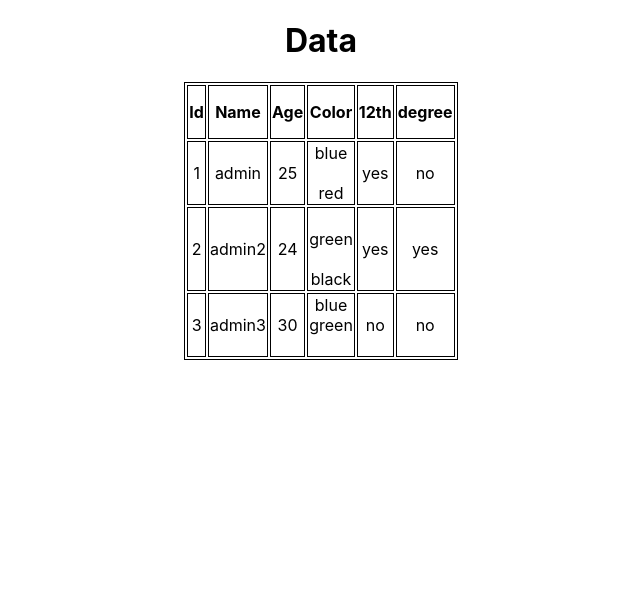
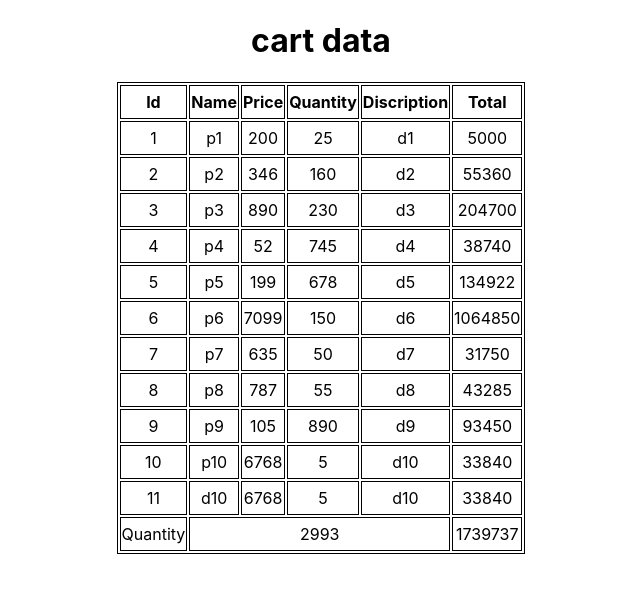
Before and after one commit to Niklathiya/myfirst, a React (Create React App) app: page / in a window 1280 px wide. Shown: the top 592 px of the page, without its empty margins (319-959 px from the left). Built offline with nearby package versions, Linux system fonts and the light colour scheme.

Commit message:
add cart_table

```diff
--- a/src/App.css
+++ b/src/App.css
@@ -40,7 +40,7 @@
 table, tr, th, td{
   border: 1px solid;
   width: 200px;
-  height: 50px;
+  height: 30px;
 }
 .center{
   width: 100%;
--- a/src/App.js
+++ b/src/App.js
@@ -1,102 +1,143 @@
-// import logo from './logo.svg';
-import './App.css';
+import "./App.css";
 
-// function App() {
-//   return (
-//     <div className="App">
-//       <header className="App-header">
-//         <img src={logo} className="App-logo" alt="logo" />
-//         <p>react</p>
-//         <p>
-//           Edit <code>src/App.js</code> and save to reload.
-//         </p>
-//         <p>main</p>
+const App = () => {
+    const cart = [
+      { name: "p1", price: 200, quantity: 25, discription: "d1" },
+      { name: "p2", price: 346, quantity: 160, discription: "d2" },
+      { name: "p3", price: 890, quantity: 230, discription: "d3" },
+      { name: "p4", price: 52, quantity: 745, discription: "d4" },
+      { name: "p5", price: 199, quantity: 678, discription: "d5" },
+      { name: "p6", price: 7099, quantity: 150, discription: "d6" },
+      { name: "p7", price: 635, quantity: 50, discription: "d7" },
+      { name: "p8", price: 787, quantity: 55, discription: "d8" },
+      { name: "p9", price: 105, quantity: 890, discription: "d9" },
+      { name: "p10", price: 6768, quantity: 5, discription: "d10" },
+      { name: "d10", price: 6768, quantity: 5, discription: "d10" },
+    ];
 
-//         <a
-//           className="App-link"
-//           href="https://reactjs.org"
-//           target="_blank"
-//           rel="noopener noreferrer"
-//         >
-//           Learn React
-//         </a>
-//       </header>
-//     </div>
-//   );
-// }
+    const total = cart.reduce((acc, curr)=>{
+      return acc + curr.quantity
+    },0)
+
+    const maintotal = cart.reduce((acc, curr) => {
+      return acc + (curr.quantity * curr.price);
+    }, 0);
 
 
-
-function App()
-{
-  const data =
-    [
-      {
-        name :"admin",
-        age : 25,
-        favColor : [{blue : true, green : false, red : true, black : false}],
-        study : {h_secondary : true, degree : false}
-      },
-      {
-        name :"admin2",
-        age : 24,
-        favColor : [{blue : false, green : true, red : false, black : true}],
-        study : {h_secondary : true, degree : true}
-      },
-      {
-        name :"admin3",
-        age : 30,
-        favColor : [{blue : true, green : true, red : false, black : false}],
-        study : {h_secondary : false, degree : false}
-      }
-    ]
-
-  return (
+  return(
     <div className="App">
-      <h1>Data</h1>
+      <h1>cart data</h1>
       <div className="center">
         <table>
           <thead>
             <tr>
               <th>Id</th>
               <th>Name</th>
-              <th>Age</th>
-              <th>Color</th>
-              <th>12th</th>
-              <th>degree</th>
+              <th>Price</th>
+              <th>Quantity</th>
+              <th>Discription</th>
+              <th>Total</th>
             </tr>
           </thead>
+
           <tbody>
-            {data.map((i, index) => (
+            {/* filter  */}
+            {/* {cart.filter((i)=> (i.price >200 && i.price <=900) || (i.quantity > 50 && i.quantity <=150) || (i.name.includes('d'))).map((i,index)=>( */}
+            {cart.map((i,index)=>(
               <tr key={index}>
                 <td>{index + 1}</td>
-                <td>{i.name}</td>
-                <td>{i.age}</td>
-                <td>
-                  {i.favColor.map((i) =>
-                    (
-                      <span key={index}>
-                        {i.blue === true? 'blue' : ''}<br/>
-                        {i.green === true? 'green' : ''}<br/>
-                        {i.red === true? 'red' : ''}<br/>
-                        {i.black === true? 'black' : ''}
-                      </span>
-                  ))}
-                </td>
-                {/* <td>{i.study.h_secondary === true ? 'yes' : 'no' }</td> */}
-                {/* <td>{i.study.degree === true ? 'yes' : 'no'}</td> */}
-
-                {/* if value are null or undefined */}
-                {/* <td>{i && i.study && i.study.h_secondary === true ? 'yes' : 'no'}</td> */}
-                <td>{i?.study?.h_secondary === true ? 'yes' : 'no'}</td>
-                <td>{i?.study?.degree === true ? 'yes' : 'no'}</td>
-
+                <td>{i?.name}</td>
+                <td>{i?.price}</td>
+                <td>{i?.quantity}</td>
+                <td>{i?.discription}</td>
+                <td>{i?.price * i?.quantity}</td>
               </tr>
             ))}
           </tbody>
-      </table>
+        <tr>
+          <td>Quantity</td>
+          <td colSpan={4}>{total}</td>
+          <td>{maintotal}</td>
+        </tr>
+        </table>
       </div>
     </div>
-  );
-}
+  )
+};
+
 export default App;
+
+//table =============================================================================
+// function App()
+// {
+//   const data =
+//     [
+//       {
+//         name :"admin",
+//         age : 25,
+//         favColor : [{blue : true, green : false, red : true, black : false}],
+//         study : {h_secondary : true, degree : false}
+//       },
+//       {
+//         name :"admin2",
+//         age : 24,
+//         favColor : [{blue : false, green : true, red : false, black : true}],
+//         study : {h_secondary : true, degree : true}
+//       },
+//       {
+//         name :"admin3",
+//         age : 30,
+//         favColor : [{blue : true, green : true, red : false, black : false}],
+//         study : {h_secondary : false, degree : false}
+//       }
+//     ]
+
+//   return (
+//     <div className="App">
+//       <h1>Data</h1>
+//       <div className="center">
+//         <table>
+//           <thead>
+//             <tr>
+//               <th>Id</th>
+//               <th>Name</th>
+//               <th>Age</th>
+//               <th>Color</th>
+//               <th>12th</th>
+//               <th>degree</th>
+//             </tr>
+//           </thead>
+//           <tbody>
+//             {data.map((i, index) => (
+//               <tr key={index}>
+//                 <td>{index + 1}</td>
+//                 <td>{i.name}</td>
+//                 <td>{i.age}</td>
+//                 <td>
+//                   {i.favColor.map((i) =>
+//                     (
+//                       <span key={index}>
+//                         {i.blue === true? 'blue' : ''}<br/>
+//                         {i.green === true? 'green' : ''}<br/>
+//                         {i.red === true? 'red' : ''}<br/>
+//                         {i.black === true? 'black' : ''}
+//                       </span>
+//                   ))}
+//                 </td>
+//                 {/* <td>{i.study.h_secondary === true ? 'yes' : 'no' }</td> */}
+//                 {/* <td>{i.study.degree === true ? 'yes' : 'no'}</td> */}
+
+//                 {/* if value are null or undefined */}
+//                 {/* <td>{i && i.study && i.study.h_secondary === true ? 'yes' : 'no'}</td> */}
+//                 <td>{i?.study?.h_secondary === true ? 'yes' : 'no'}</td>
+//                 <td>{i?.study?.degree === true ? 'yes' : 'no'}</td>
+
+//               </tr>
+//             ))}
+//           </tbody>
+//       </table>
+//       </div>
+//     </div>
+//   );
+// }
+// export default App;
--- a/src/carttable.js
+++ b/src/carttable.js
@@ -1,6 +1,7 @@
 import './App.css';
 
-const cart = () =>
+const Cart = () =>
 {
 
 }
+export default Cart;
```
